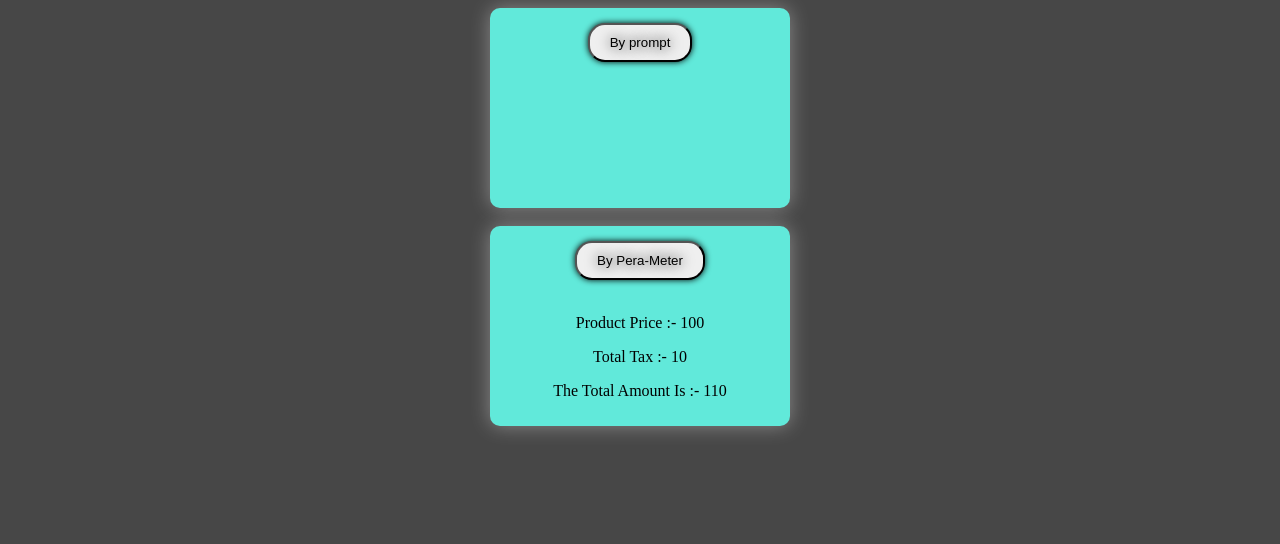
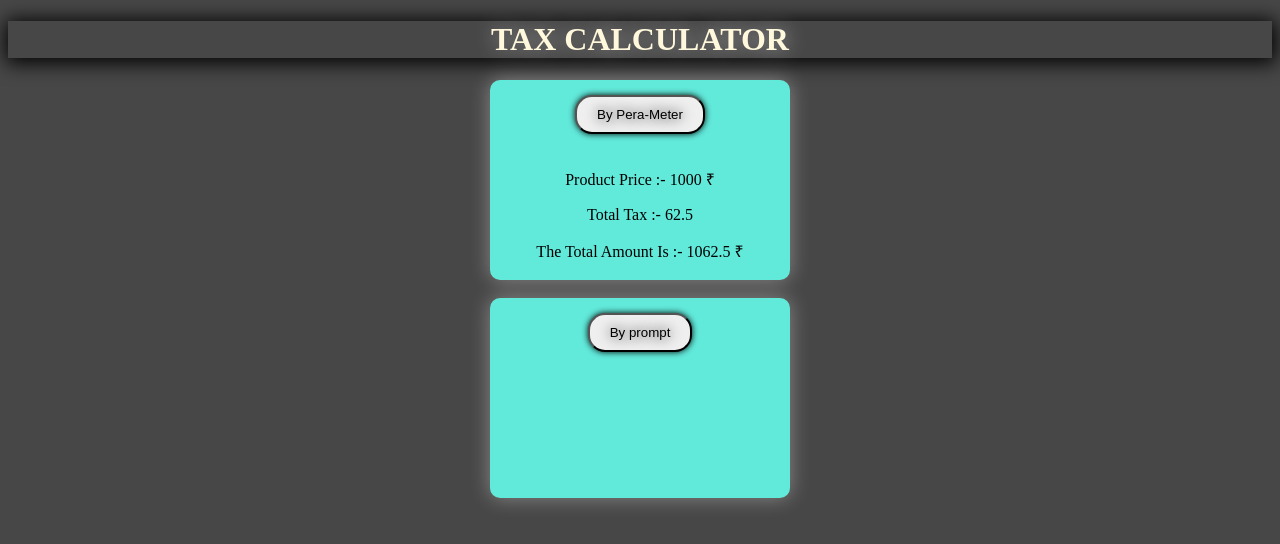
Before and after one commit to Bmt-Private-Limited/Calculator, a plain HTML site: page index.html in a window 1280 px wide. Both pictures are taken after a click on the button "By Pera-Meter". Drawn offline with Linux system fonts and the light colour scheme.

Commit message:
forth time

```diff
--- a/index.html
+++ b/index.html
@@ -5,14 +5,21 @@
     <meta name="viewport" content="width=device-width, initial-scale=1.0">
     <title>CALCULATOR</title>
     <style>
+        *{ outline: none;}
         body{
             background-color: #000000b8;
+            text-align: center;
+
+        }
+        #heading{
+            color: cornsilk;
+            box-shadow: 1px 2px 20px 3px black;
+            text-shadow: 0 0 20px #ffffff80;
         }
         #one{
             width: 300px;
             height: 200px;
             background-color: #61e9da;
-            text-align: center;
             margin: auto;
             box-shadow: 0 0 20px black;
             border-radius: 10px;
@@ -22,7 +29,6 @@
             width: 300px;
             height: 200px;
             background-color: #61e9da;
-            text-align: center;
             margin: auto;
             border-radius: 10px;
             box-shadow: 0 0 20px #ffffff5c;
@@ -39,7 +45,18 @@
     </style>
 </head>
 <body>
+    <h1 id="heading">TAX CALCULATOR</h1>
 
+
+    <div id="two">
+        <button class="btn" onclick="alert('Here You Get Only The Default value total value on 6.25% tax of 1000 rupees.If Your Amount is Another Click on Second Button. :)'),calculator2(1000,6.25)" > By Pera-Meter</button>
+    <br>
+    <br>
+        <p id="productPrice1"></p>
+        <p id="totalTax1"></p>
+        <p id="totalAmount1"></p>
+    </div>
+    <br>
 
 <div id="one">
     <button class="btn" onclick="calculator()" > By prompt</button>
@@ -49,16 +66,8 @@
     <p id="totalTax"></p>
     <p id="totalAmount"></p>
 </div>
-<br>
 
-<div id="two">
-    <button class="btn" onclick="calculator2(100,10)" > By Pera-Meter</button>
-<br>
-<br>
-    <p id="productPrice1"></p>
-    <p id="totalTax1"></p>
-    <p id="totalAmount1"></p>
-</div>
+
 
     <script>
         function calculator(){
@@ -68,13 +77,13 @@
             var Tax3 = parseFloat(Tax)/100;
             var totalTax = product * Tax3;
             var totalAmount = product + totalTax;
-            document.getElementById("productPrice").innerHTML="Product Price :- " + product + "<br/>";
+            document.getElementById("productPrice").innerHTML="Product Price :- " + product + " ₹" +"<br/>";
             // document.getElementById("one").innerHTML="<br/>"
             // document.getElementById("one").innerHTML="<br/>"
-            document.getElementById("totalTax").innerHTML="Total Tax :- " + totalTax , " %" + "<br/>" ;
+            document.getElementById("totalTax").innerHTML="Total Tax :- " + totalTax , " %" + " ₹" + "<br/>" ;
             // document.getElementById("one").innerHTML="<br/>"
             // document.getElementById("one").innerHTML="<br/>"
-            document.getElementById("totalAmount").innerHTML="The Total Amount Is :- " + totalAmount + "<br/>" ;
+            document.getElementById("totalAmount").innerHTML="The Total Amount Is :- " + totalAmount + " ₹" + "<br/>" ;
 
         }
 
@@ -83,9 +92,9 @@
             var tax = num2/100;
             var totalTax1 = price * tax;
             var totalAmount1 =price + totalTax1;
-            document.getElementById("productPrice1").innerHTML="Product Price :- " + price + "<br/>";
-            document.getElementById("totalTax1").innerHTML="Total Tax :- " + totalTax1 , " %"  + "<br/>";
-            document.getElementById("totalAmount1").innerHTML="The Total Amount Is :- " + totalAmount1 + "<br/>";
+            document.getElementById("productPrice1").innerHTML="Product Price :- " + price + " ₹" + "<br/>";
+            document.getElementById("totalTax1").innerHTML="Total Tax :- " + totalTax1 , " %"  + " ₹" + "<br/>";
+            document.getElementById("totalAmount1").innerHTML="The Total Amount Is :- " + totalAmount1 + " ₹" + "<br/>";
 
 
         }
```
